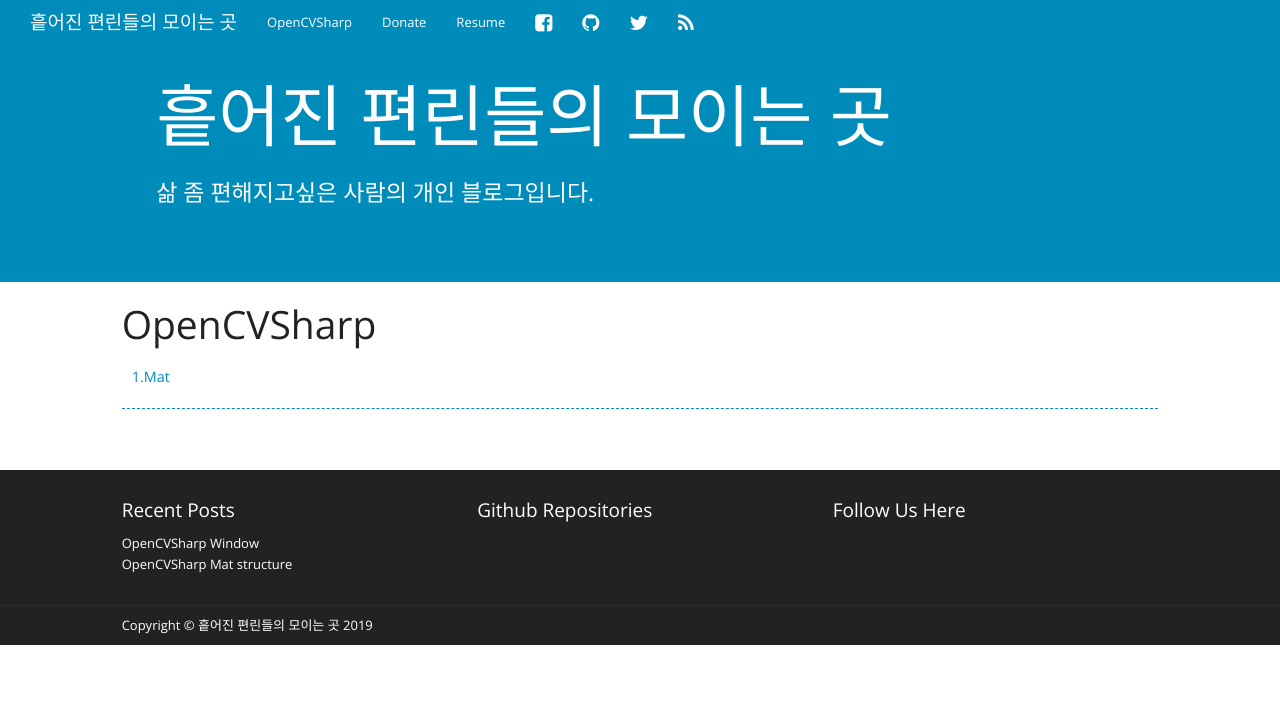
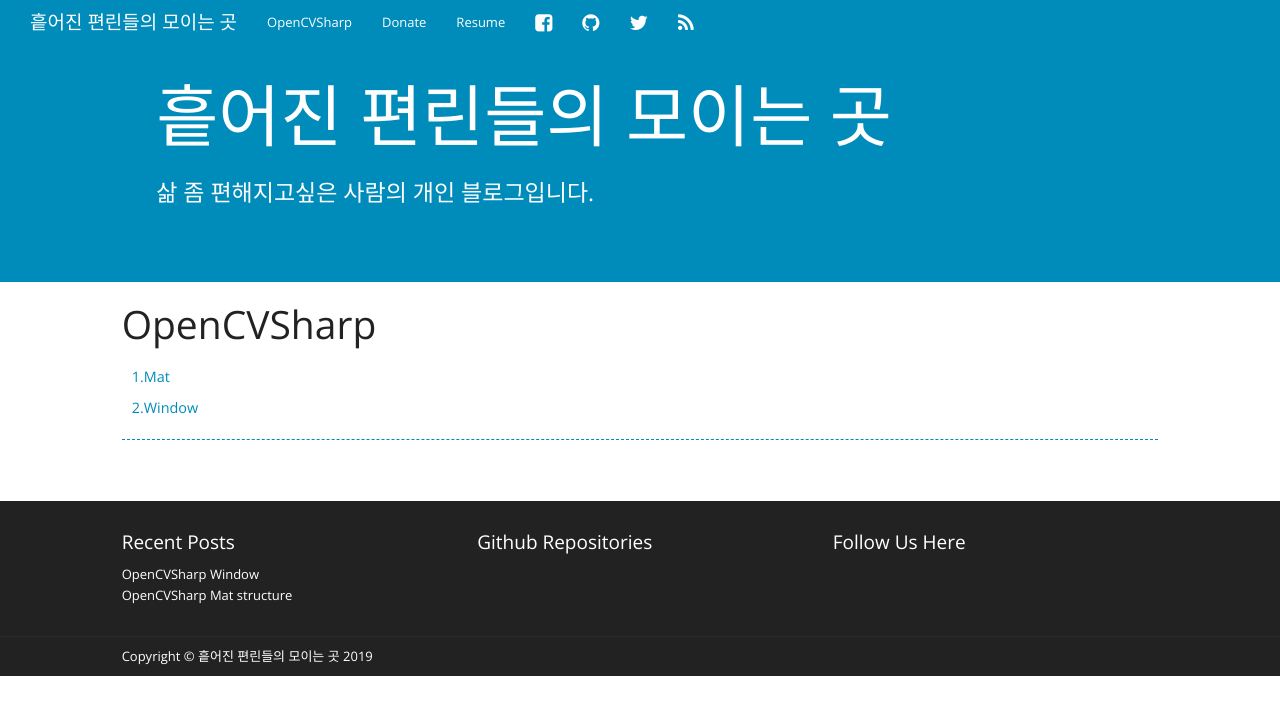
Before and after one commit to MeigoArisa/meigoarisa.github.io, a Jekyll site: the page built from OpenCVSharp.md, in a window 1280 px wide. Shown: the top 715 px of the page. Built offline with Jekyll 4.4.1, drawn with Linux system fonts in a browser that asks for light colours; nearby versions of some CDN libraries.

Commit message:
Category update

```diff
--- a/OpenCVSharp.md
+++ b/OpenCVSharp.md
@@ -5,3 +5,5 @@ permalink: /OpenCVSharp/
 ---
 
 [1.Mat](<https://meigoarisa.github.io/blog/2019/05/24/OpenCVSharp-Mat-Structure>)
+
+[2.Window](<https://meigoarisa.github.io/blog/2019/05/26/OpenCVSharp-Window>)
```
